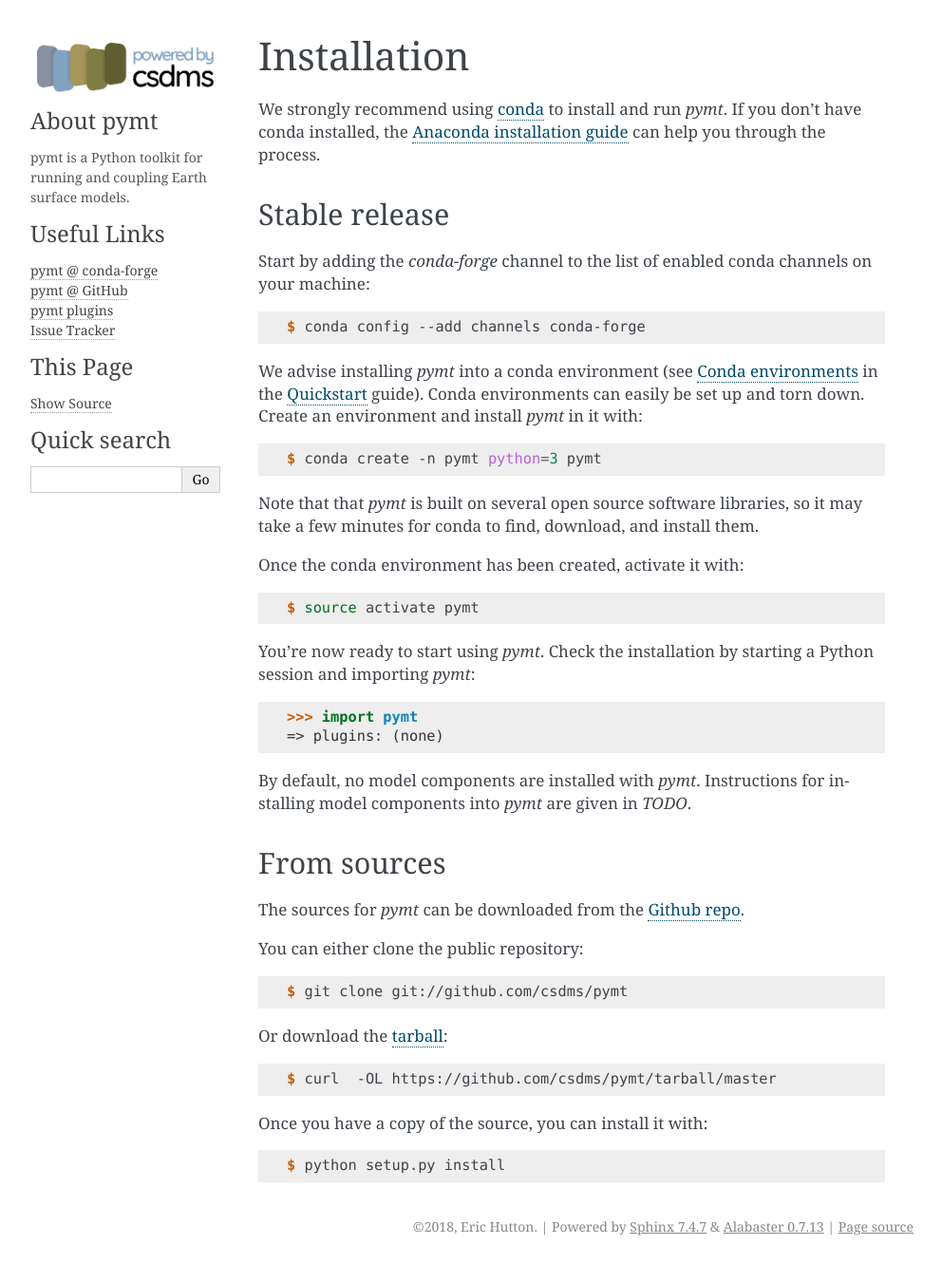
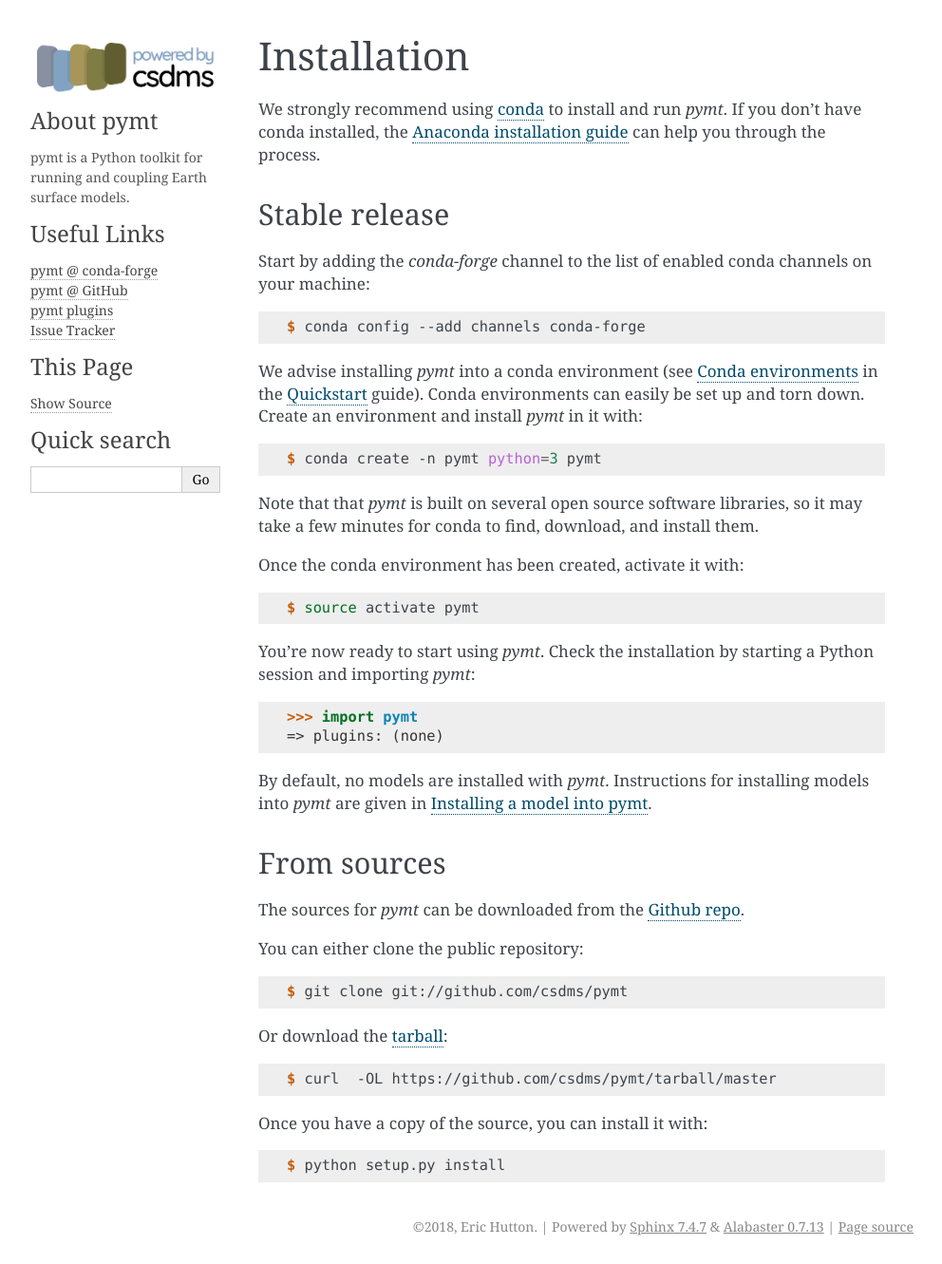
Before and after one commit to csdms/pymt, a Sphinx documentation site: the page built from docs/installation.rst, in a window 1280 px wide. Shown: the whole page at 95% size, without its empty margins (148-1140 px from the left). Built offline with Sphinx 7.4.7, drawn with Linux system fonts in a browser that asks for light colours; pages that are not in the unit, such as notebooks, are missing from menus.

Commit message:
Link from install guide to installing a model in quickstart

```diff
--- a/docs/installation.rst
+++ b/docs/installation.rst
@@ -50,9 +50,9 @@ and importing *pymt*:
     >>> import pymt
     => plugins: (none)
 
-By default, no model components are installed with *pymt*.
-Instructions for installing model components into *pymt*
-are given in *TODO*.
+By default, no models are installed with *pymt*.
+Instructions for installing models into *pymt*
+are given in :ref:`installing-a-model`.
 
 From sources
 ------------
--- a/docs/quickstart.rst
+++ b/docs/quickstart.rst
@@ -68,6 +68,8 @@ following,
 Basic Concepts
 --------------
 
+.. _installing-a-model:
+
 Installing a model into pymt
 ++++++++++++++++++++++++++++
 
```
